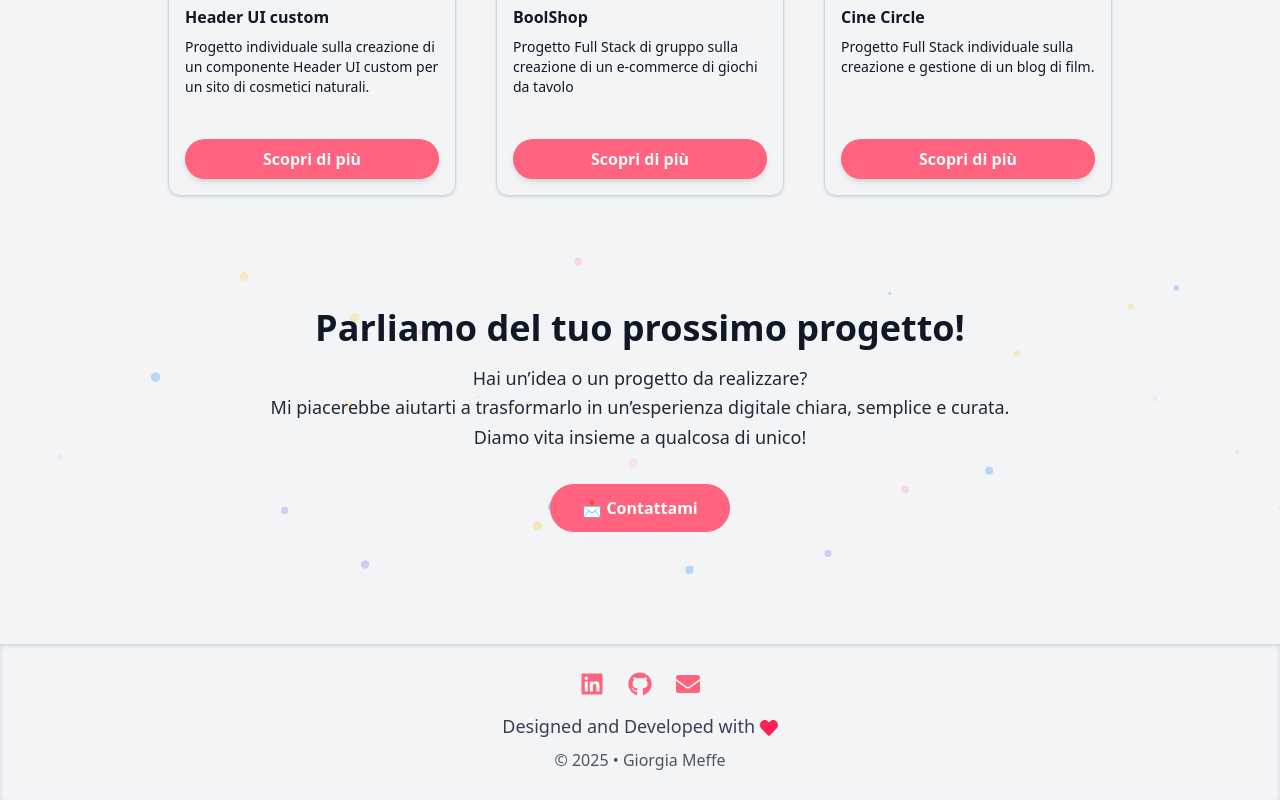
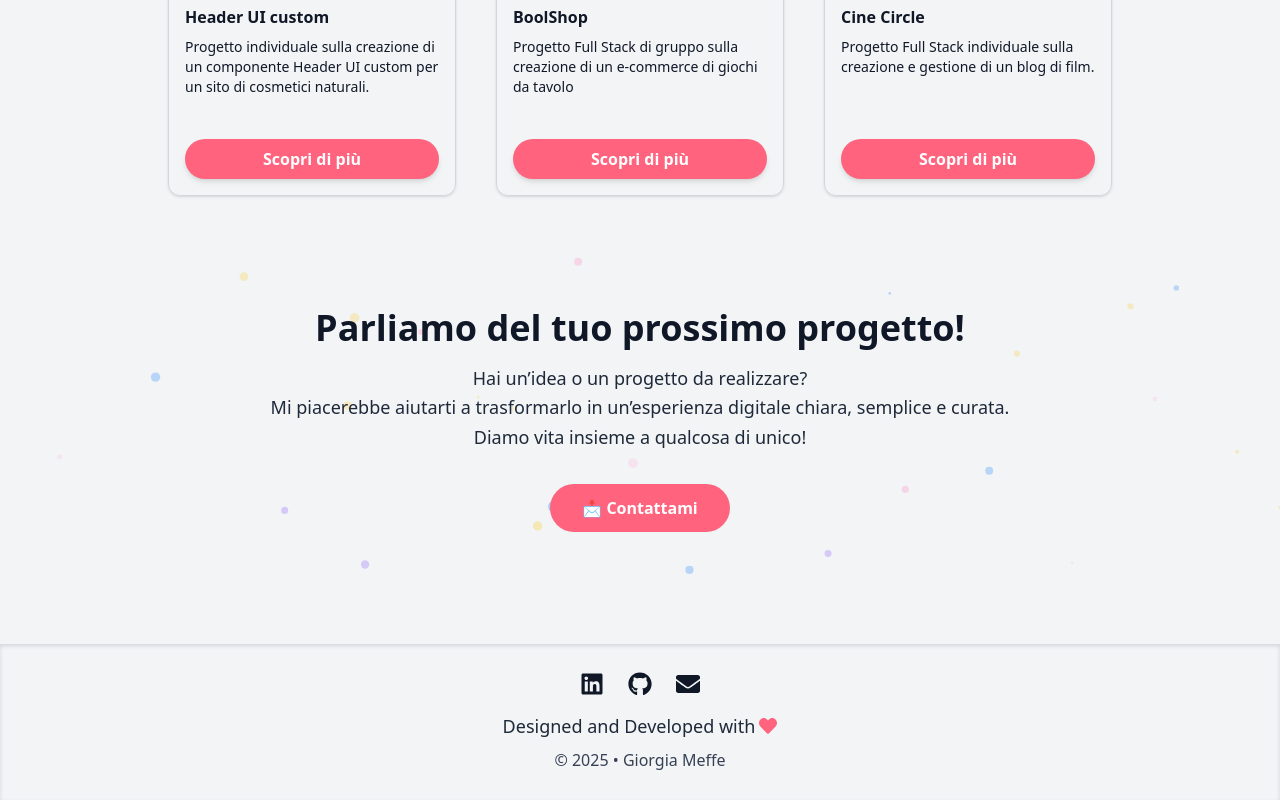
Before and after one commit to giorgiameffe/giorgiameffe-portfolio, a React (Vite) app: page / in a window 1280 px wide. Shown: the part 1044-1844 px from the top of the page. Built offline with nearby package versions, Linux system fonts and the light colour scheme; a web font is replaced by a local one.

Commit message:
feat: change icons color

```diff
--- a/src/components/Footer.tsx
+++ b/src/components/Footer.tsx
@@ -14,7 +14,7 @@ const Footer: React.FC = () => {
                     to="https://www.linkedin.com/in/giorgia-meffe-41b23b389"
                     target="_blank"
                     rel="noreferrer"
-                    className="text-gray-700 dark:text-gray-300 text-rose-400 hover:text-rose-500 transition"
+                    className="text-gray-900 dark:text-gray-100 hover:text-rose-400 transition"
                 >
                     <FaLinkedin className="text-2xl" />
 
@@ -24,7 +24,7 @@ const Footer: React.FC = () => {
                     to="https://github.com/giorgiameffe"
                     target="_blank"
                     rel="noreferrer"
-                    className="text-gray-700 dark:text-gray-300 text-rose-400 hover:text-rose-500 transition"
+                    className="text-gray-900 dark:text-gray-100 hover:text-rose-400 transition"
                 >
                     <FaGithub className="text-2xl" />
 
@@ -32,19 +32,21 @@ const Footer: React.FC = () => {
 
                 <Link
                     to="/"
-                    className="text-gray-700 dark:text-gray-300 text-rose-400 hover:text-rose-500 transition"
+                    className="text-gray-900 dark:text-gray-100 hover:text-rose-400 transition"
                 >
                     <FaEnvelope className="text-2xl" />
                 </Link>
             </div>
 
             {/* Frase */}
-            <p className="text-lg text-gray-700 dark:text-gray-500 mt-4">
-                Designed and Developed with <FaHeart className="inline text-md text-rose-500" />
+            <p className="text-lg text-gray-800 dark:text-gray-300 mt-4 flex justify-center items-center gap-1">
+                Designed and Developed with
+                <FaHeart className="text-md text-rose-400 dark:text-rose-500" />
             </p>
 
+
             {/* Copyright */}
-            <p className="text-md text-gray-600 dark:text-gray-600 mt-2">
+            <p className="text-md text-gray-700 dark:text-gray-500 mt-2">
                 © {new Date().getFullYear()} • Giorgia Meffe
             </p>
         </footer>
```
